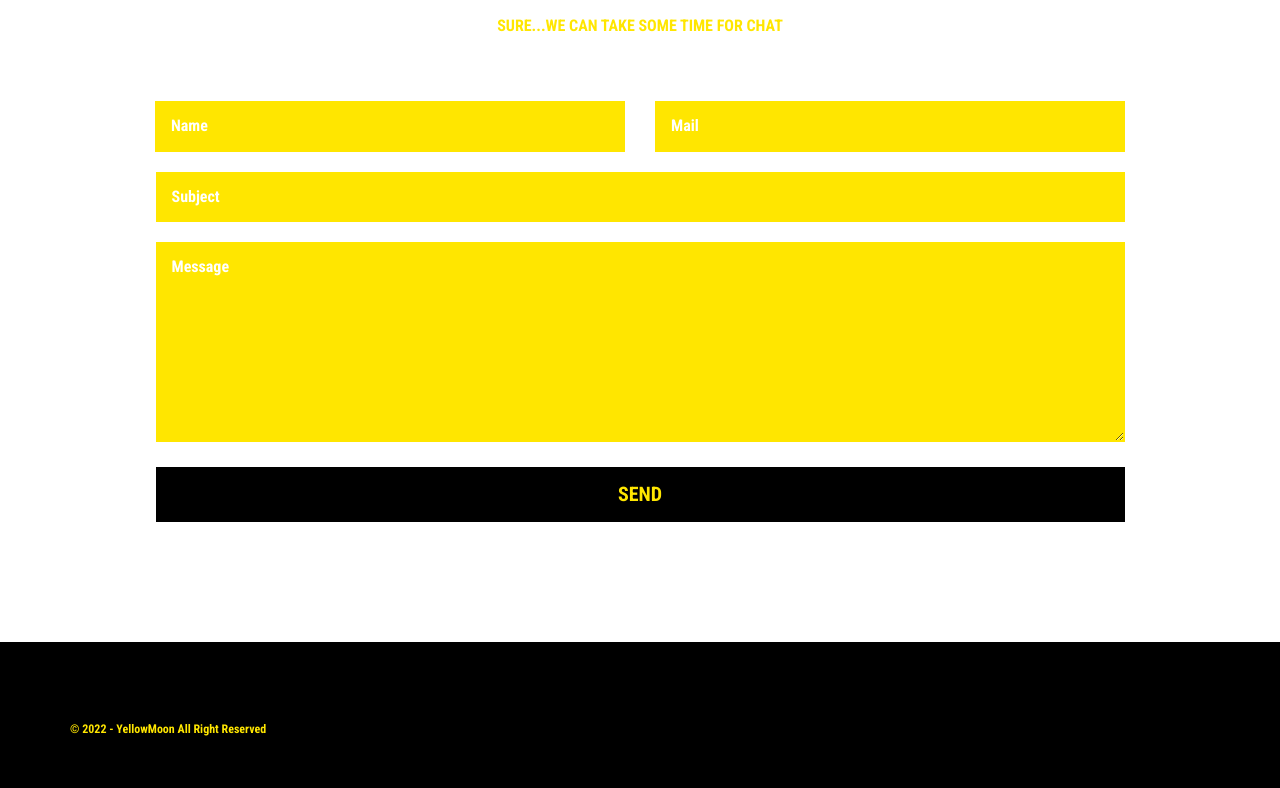
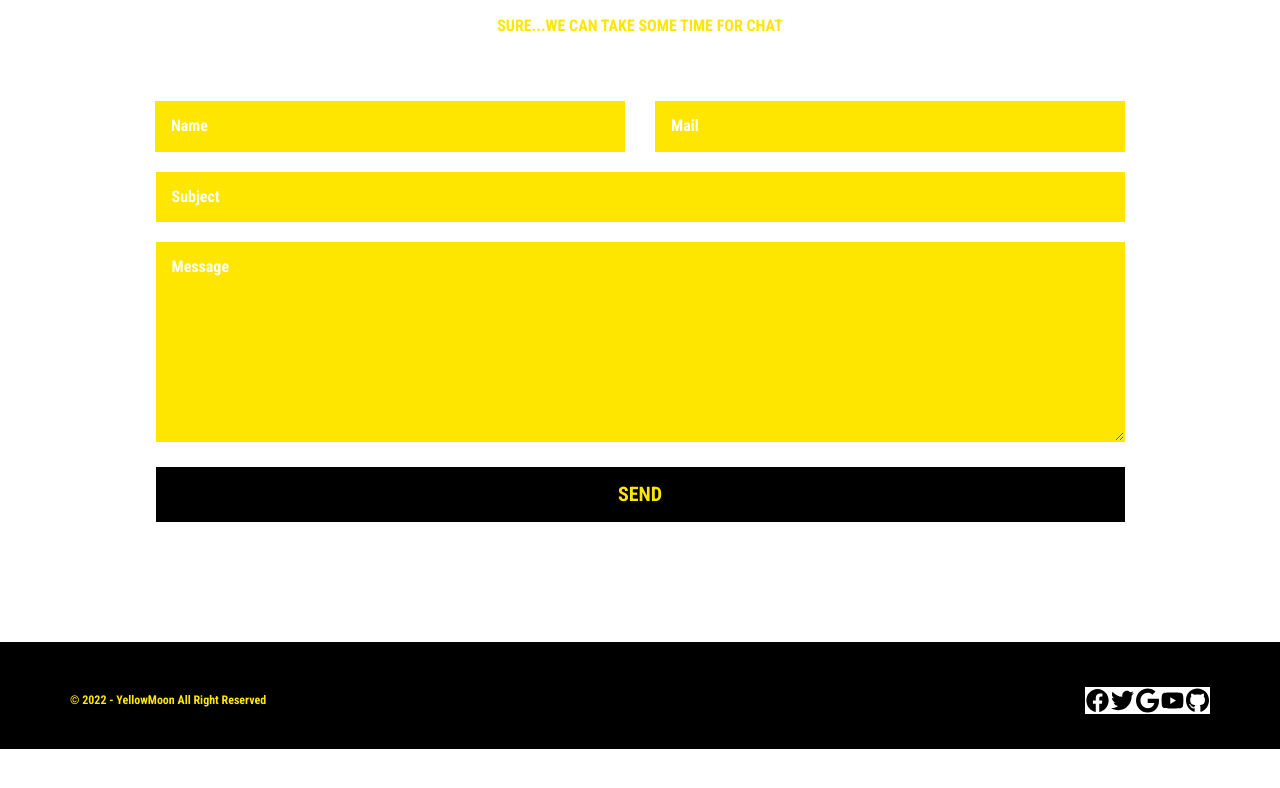
Before and after one commit to Mazen-WebDev/Yellow-Moon-WebSite, a plain HTML site: page index.html in a window 1280 px wide. Shown: the part 3297-4085 px from the top of the page. After the commit the page ends 4046 px from the top, so only its background shows below. Drawn offline with Linux system fonts and the light colour scheme.

Commit message:
Update style.css

```diff
--- a/style.css
+++ b/style.css
@@ -704,17 +704,22 @@ body {
     font-size: 12px;
 }
 
-.footer .container .footer-content .social-logos i {
-    color: white;
+.footer .container .footer-content .social-logos {
+    display: flex;
+    justify-content: center;
+}
+
+.footer .container .footer-content .social-logos img {
+    background-color: white;
     border: solid 1px transparent;
-    padding: 20px;
+    width: 25px;
     cursor: pointer;
     transition: 0.3s;
 }
 
 .footer .container .footer-content .social-logos i:hover {
     border: solid 1px var(--main-color);
-    color: var(--main-color);
+    background-color: var(--main-color);
 }
 
 /* END FOOTER-SECTION */
```
